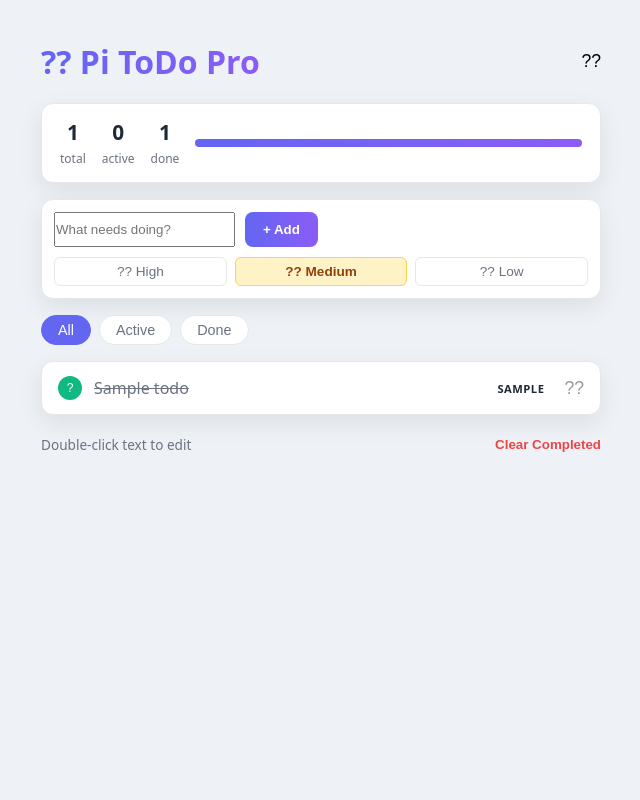
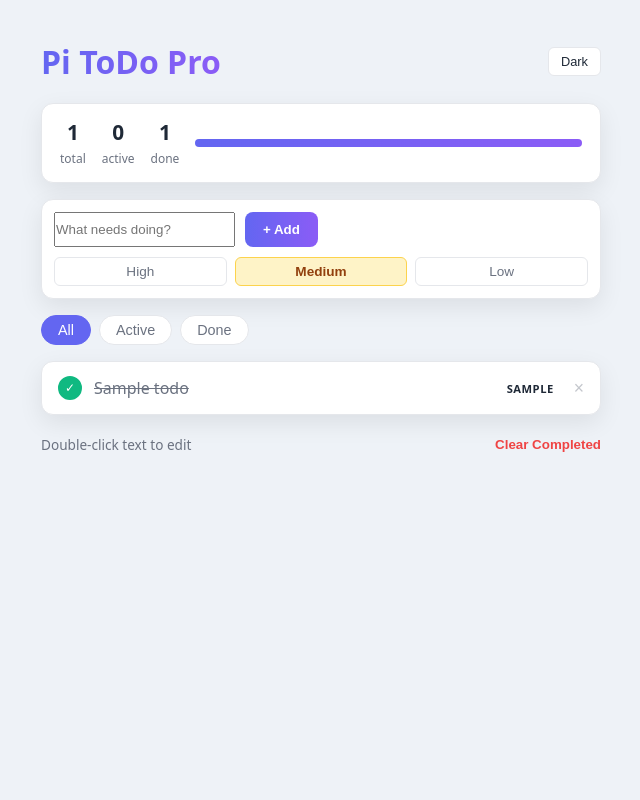
Before and after one commit to yuktheshwarbhat/to-do-app, a Flask app: page / in a window 1280 px wide. Shown: the whole page, without its empty margins (319-959 px from the left). Run offline with Flask 3, Linux system fonts and the light colour scheme; tables that the repository leaves empty hold one stand-in row (values such as "Sample post").

Commit message:
refactor: remove emoji icons, use plain text and HTML entities (Fixes #2)

```diff
--- a/app.py
+++ b/app.py
@@ -1,8 +1,10 @@
+import os
 import sqlite3
 from pathlib import Path
 from flask import Flask, g, jsonify, render_template, request
 
-DB_PATH = Path(__file__).parent / "todos.db"
+# DB location configurable via environment variable (needed for Docker)
+DB_PATH = Path(os.environ.get("DB_PATH", str(Path(__file__).parent / "todos.db")))
 
 
 def create_app(db_path=None):
--- a/templates/index.html
+++ b/templates/index.html
@@ -15,10 +15,31 @@
     --shadow: 0 8px 24px rgba(0,0,0,.45);
   }
   * { box-sizing: border-box; margin: 0; padding: 0; }
-  body { font-family: system-ui, sans-serif; background: var(--bg); color: var(--text); min-height: 100vh; display: flex; justify-content: center; padding: 40px 16px; transition: .3s; }
+
+  body {
+    font-family: system-ui, -apple-system, BlinkMacSystemFont, "Segoe UI", Roboto, Helvetica, Arial, sans-serif;
+    background: var(--bg); color: var(--text);
+    min-height: 100vh; display: flex; justify-content: center;
+    padding: 40px 16px; transition: background .3s, color .3s;
+  }
   .app { width: 100%; max-width: 560px; }
+
   header { display: flex; justify-content: space-between; align-items: center; margin-bottom: 20px; }
-  h1 { background: linear-gradient(90deg, var(--accent), var(--accent2)); -webkit-background-clip: text; -webkit-text-fill-color: transparent; font-size: 2rem; }
+  h1 { font-size: 2rem; }
+  .gradient-text {
+    background: linear-gradient(90deg, var(--accent), var(--accent2));
+    -webkit-background-clip: text;
+    background-clip: text;
+    -webkit-text-fill-color: transparent;
+  }
+
+  #theme-btn {
+    font-size: .8rem; padding: 6px 12px; cursor: pointer;
+    border: 1px solid var(--border); border-radius: 6px;
+    background: var(--card); color: var(--text); transition: .2s;
+  }
+  #theme-btn:hover { border-color: var(--accent); }
+
   .card { background: var(--card); border: 1px solid var(--border); border-radius: 12px; box-shadow: var(--shadow); }
 
   .stats { display: flex; gap: 16px; align-items: center; padding: 14px 18px; margin-bottom: 16px; }
@@ -34,12 +55,12 @@
 
   .priority-group { display: flex; gap: 8px; }
   .p-btn { flex: 1; padding: 6px; border: 1px solid var(--border); background: transparent; color: var(--muted); border-radius: 6px; cursor: pointer; font-size: .85rem; transition: .2s; }
-  .p-btn.active-high { background: #fee2e2; color: #991b1b; border-color: #fca5a5; font-weight: 600; }
-  .p-btn.active-med  { background: #fef3c7; color: #92400e; border-color: #fcd34d; font-weight: 600; }
-  .p-btn.active-low  { background: #dcfce7; color: #166534; border-color: #86efac; font-weight: 600; }
-  [data-theme="dark"] .p-btn.active-high { background: #7f1d1d; color: #fca5a5; border-color: #991b1b; }
-  [data-theme="dark"] .p-btn.active-med  { background: #78350f; color: #fcd34d; border-color: #92400e; }
-  [data-theme="dark"] .p-btn.active-low  { background: #14532d; color: #86efac; border-color: #166534; }
+  .p-btn.active-high   { background: #fee2e2; color: #991b1b; border-color: #fca5a5; font-weight: 600; }
+  .p-btn.active-medium { background: #fef3c7; color: #92400e; border-color: #fcd34d; font-weight: 600; }
+  .p-btn.active-low    { background: #dcfce7; color: #166534; border-color: #86efac; font-weight: 600; }
+  [data-theme="dark"] .p-btn.active-high   { background: #7f1d1d; color: #fca5a5; border-color: #991b1b; }
+  [data-theme="dark"] .p-btn.active-medium { background: #78350f; color: #fcd34d; border-color: #92400e; }
+  [data-theme="dark"] .p-btn.active-low    { background: #14532d; color: #86efac; border-color: #166534; }
 
   .btn-primary { border: none; cursor: pointer; color: #fff; font-weight: 600; padding: 10px 18px; border-radius: 8px; background: linear-gradient(90deg, var(--accent), var(--accent2)); transition: transform .15s; }
   .btn-primary:hover { transform: scale(1.02); }
@@ -58,18 +79,18 @@
   .edit-input { flex: 1; border: none; background: transparent; color: var(--text); font-size: 1rem; outline: none; border-bottom: 2px solid var(--accent); padding: 2px 0; }
 
   .badge { padding: 2px 8px; border-radius: 4px; font-size: .7rem; font-weight: 700; text-transform: uppercase; letter-spacing: .5px; }
-  .badge-high { background: #fee2e2; color: #991b1b; }
-  .badge-med  { background: #fef3c7; color: #92400e; }
-  .badge-low  { background: #dcfce7; color: #166534; }
-  [data-theme="dark"] .badge-high { background: #7f1d1d; color: #fca5a5; }
-  [data-theme="dark"] .badge-med  { background: #78350f; color: #fcd34d; }
-  [data-theme="dark"] .badge-low  { background: #14532d; color: #86efac; }
+  .badge-high   { background: #fee2e2; color: #991b1b; }
+  .badge-medium { background: #fef3c7; color: #92400e; }
+  .badge-low    { background: #dcfce7; color: #166534; }
+  [data-theme="dark"] .badge-high   { background: #7f1d1d; color: #fca5a5; }
+  [data-theme="dark"] .badge-medium { background: #78350f; color: #fcd34d; }
+  [data-theme="dark"] .badge-low    { background: #14532d; color: #86efac; }
 
   .check { width: 24px; height: 24px; border-radius: 50%; cursor: pointer; border: 2px solid var(--accent); background: transparent; color: #fff; font-size: 12px; transition: .2s; }
   .is-done .check { background: var(--success); border-color: var(--success); }
-  .icon-btn { border: none; background: transparent; cursor: pointer; font-size: 1.1rem; }
+  .icon-btn { border: none; background: transparent; cursor: pointer; font-size: 1.1rem; color: var(--muted); }
   .del { opacity: .4; transition: .2s; }
-  .del:hover { opacity: 1; transform: scale(1.15); }
+  .del:hover { opacity: 1; transform: scale(1.15); color: var(--danger); }
 
   .footer-actions { display: flex; justify-content: space-between; align-items: center; color: var(--muted); font-size: .85rem; }
   .clear-btn { background: none; border: none; color: var(--danger); cursor: pointer; font-weight: 600; }
@@ -82,8 +103,8 @@
 <body>
 <div class="app">
   <header>
-    <h1>?? Pi ToDo Pro</h1>
-    <button id="theme-btn" class="icon-btn" title="Toggle theme">??</button>
+    <h1><span class="gradient-text">Pi ToDo Pro</span></h1>
+    <button id="theme-btn" title="Toggle theme">Dark</button>
   </header>
 
   <section class="stats card">
@@ -99,9 +120,9 @@
       <button class="btn-primary" type="submit">+ Add</button>
     </div>
     <div class="priority-group">
-      <button type="button" class="p-btn" data-p="high" onclick="setPriority('high')">?? High</button>
-      <button type="button" class="p-btn active-med" data-p="medium" onclick="setPriority('medium')">?? Medium</button>
-      <button type="button" class="p-btn" data-p="low" onclick="setPriority('low')">?? Low</button>
+      <button type="button" class="p-btn" data-p="high" onclick="setPriority('high')">High</button>
+      <button type="button" class="p-btn active-medium" data-p="medium" onclick="setPriority('medium')">Medium</button>
+      <button type="button" class="p-btn" data-p="low" onclick="setPriority('low')">Low</button>
     </div>
   </form>
 
@@ -112,7 +133,7 @@
   </nav>
 
   <ul id="todo-list"></ul>
-  <p id="empty" class="empty hidden">Nothing here ??</p>
+  <p id="empty" class="empty hidden">Nothing here yet</p>
 
   <div class="footer-actions">
     <span>Double-click text to edit</span>
@@ -142,7 +163,7 @@
   });
   function setTheme(t) {
     document.documentElement.setAttribute('data-theme', t);
-    themeBtn.textContent = t === 'dark' ? '??' : '??';
+    themeBtn.textContent = t === 'dark' ? 'Light' : 'Dark';
   }
 
   /* ---------- filters ---------- */
@@ -175,10 +196,10 @@
       const li = document.createElement('li');
       li.className = 'todo card' + (t.done ? ' is-done' : '');
       li.innerHTML = `
-        <button class="check" onclick="toggleTodo(${t.id})">${t.done ? '?' : ''}</button>
+        <button class="check" onclick="toggleTodo(${t.id})">${t.done ? '&#10003;' : ''}</button>
         <span class="title" ondblclick="startEdit(${t.id}, this)">${escapeHtml(t.title)}</span>
         <span class="badge badge-${t.priority}">${t.priority}</span>
-        <button class="icon-btn del" onclick="deleteTodo(${t.id}, this)" title="delete">??</button>`;
+        <button class="icon-btn del" onclick="deleteTodo(${t.id}, this)" title="delete">&times;</button>`;
       list.appendChild(li);
     });
 
@@ -232,17 +253,18 @@
 
   /* ---------- inline editing ---------- */
   async function startEdit(id, span) {
+    const todo = todos.find(t => t.id === id);
     const input = document.createElement('input');
     input.type = 'text';
     input.className = 'edit-input';
-    input.value = span.textContent;
+    input.value = todo.title;
     span.replaceWith(input);
     input.focus();
     input.select();
 
     async function save() {
       const newTitle = input.value.trim();
-      if (newTitle && newTitle !== span.textContent) {
+      if (newTitle && newTitle !== todo.title) {
         await fetch(`/todos/${id}`, {
           method: 'PATCH',
           headers: { 'Content-Type': 'application/json' },
@@ -255,7 +277,7 @@
     input.addEventListener('blur', save);
     input.addEventListener('keydown', e => {
       if (e.key === 'Enter') input.blur();
-      if (e.key === 'Escape') { input.value = span.textContent; input.blur(); }
+      if (e.key === 'Escape') { input.value = todo.title; input.blur(); }
     });
   }
 
```
Also changed, not shown: tests/test_app.py (+10 -3 lines), .github/workflows/test.yml.
